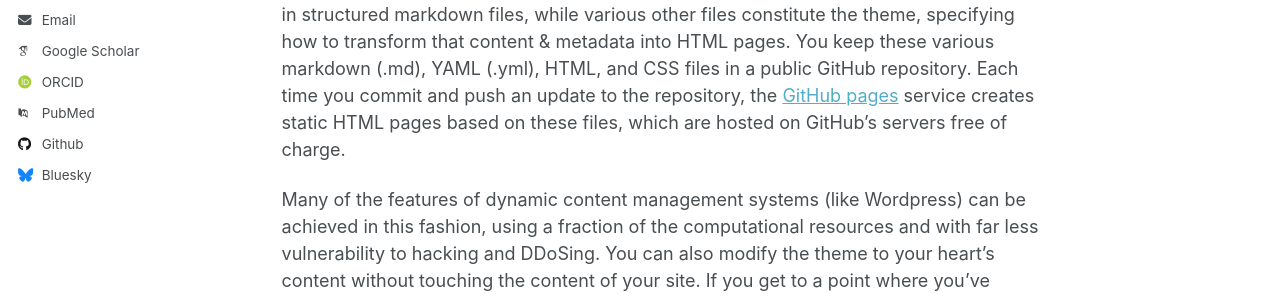
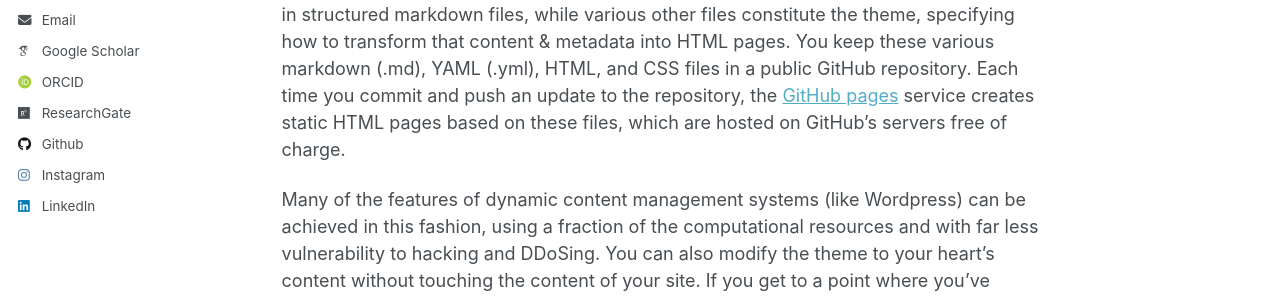
Before and after one commit to Qinghao-Guan/.github.io, a Jekyll site: the page built from _pages/about.md, in a window 1280 px wide. Shown: the part 571-869 px from the top of the page. Built offline with Jekyll 4.4.1, drawn with Linux system fonts in a browser that asks for light colours; some web fonts are replaced; part of the change alters nothing that is shown.

Commit message:
Update _config.yml

```diff
--- a/_config.yml
+++ b/_config.yml
@@ -32,32 +32,32 @@ author:
 
   # Academic websites
   arxiv            : # URL - Update with the correct link to your profile
-  googlescholar    : "https://scholar.google.com/citations?user=PS_CX0AAAAAJ"
+  googlescholar    : "https://scholar.google.com/citations?user=50wF_BAAAAAJ&hl=en"
   impactstory      : # URL
-  orcid            : "http://orcid.org/yourorcidurl"
+  orcid            : "https://orcid.org/0000-0003-0062-4502"
   semantic         : # URL
-  pubmed           : "https://www.ncbi.nlm.nih.gov/pubmed/?term=john+snow"
-  researchgate     : # URL
+  pubmed           : # URL
+  researchgate     : "https://www.researchgate.net/profile/Qinghao-Guan"
 
   # Repositories and software development
   bitbucket        : # Username - Update with your username on the site
   codepen          : # Username
   dribbble         : # Username
-  github           : "academicpages"
+  github           : "https://github.com/Qinghao-Guan"
   kaggle           : # Username
   stackoverflow    : # User number or user number and name (i.e., use "1" or "1/jeff-atwood")
 
   # Social media
-  bluesky          : "bsky.app" # Replace this with you Bluesky username
+  bluesky          : # Username
   facebook         : # Username
   flickr           : # Username
   foursquare       : # Username
   goodreads        : # Username
   google_plus      : # Username
   keybase          : # Username
-  instagram        : # Username
+  instagram        : "https://www.instagram.com/qinghaoguan/"
   lastfm           : # Username
-  linkedin         : # Username
+  linkedin         : "https://www.linkedin.com/in/qinghao-guan-a67733276/"
   mastodon         : # URL
   medium           : # URL
   pinterest        : # Username
```
